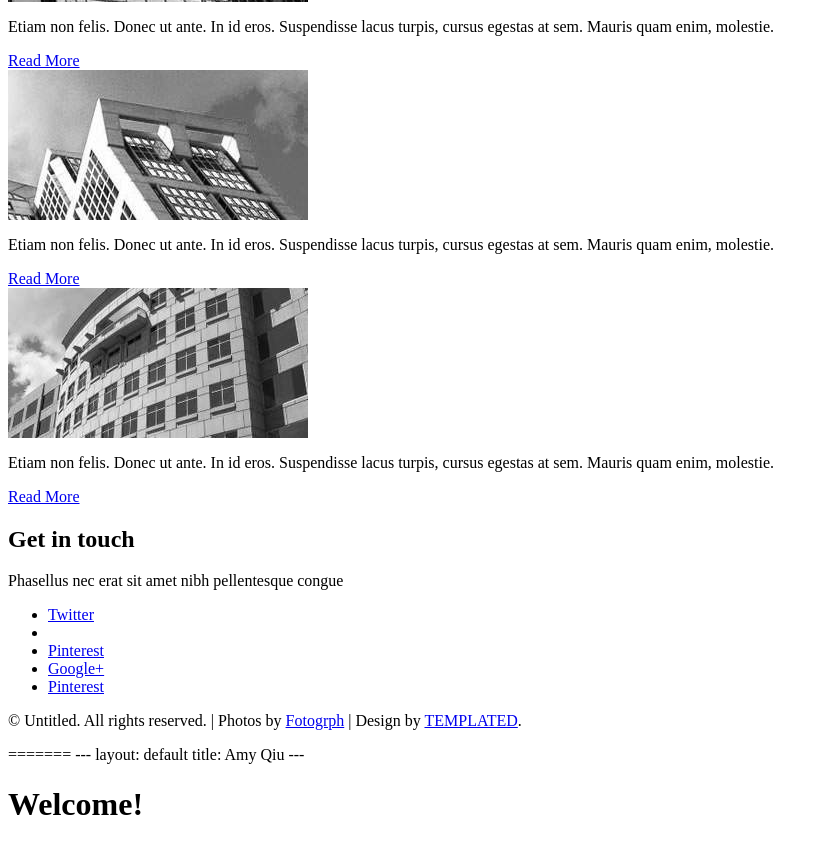
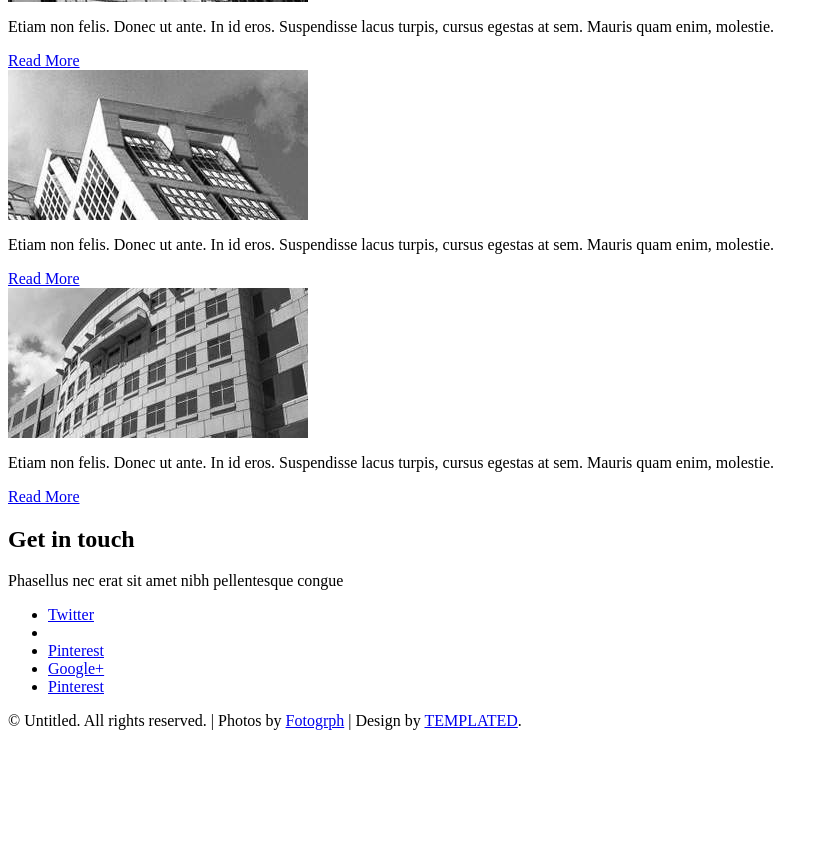
Before and after one commit to amyqiu/amyqiu, a Jekyll site: the page index.html, which Jekyll copies as it is, in a window 1280 px wide and 1400 px high, scrolled down 1538 px. Shown: the top 844 px of the window, without its empty margins (0-828 px from the left). Built offline with Jekyll 4.4.1, drawn with Linux system fonts in a browser that asks for light colours; after the commit the page ends 2284 px from its top, so only the background shows below that; some of the changed text lies outside the part shown; grey boxes are pictures that could not be loaded.

Commit message:
Update index.html

```diff
--- a/index.html
+++ b/index.html
@@ -140,14 +140,3 @@ Released   : 20130811
 </div>
 </body>
 </html>
-=======
----
-layout: default
-title: Amy Qiu
----
-<div class="blurb">
-	<h1>Welcome!</h1>
-	<p style="text-align:center;"><img src="http://40.media.tumblr.com/39e3aff22aee0563dc8637cb33f16d77/tumblr_nzzw6nHs0t1v34h0co1_1280.jpg" width="480" height="480"></p>
-	<p> My name is Amy Qiu and I am a first-year Biomedical Engineering student at the University of Waterloo. Please take a look around!</p>
-	</div><!-- /.blurb -->
->>>>>>> origin/gh-pages
```
